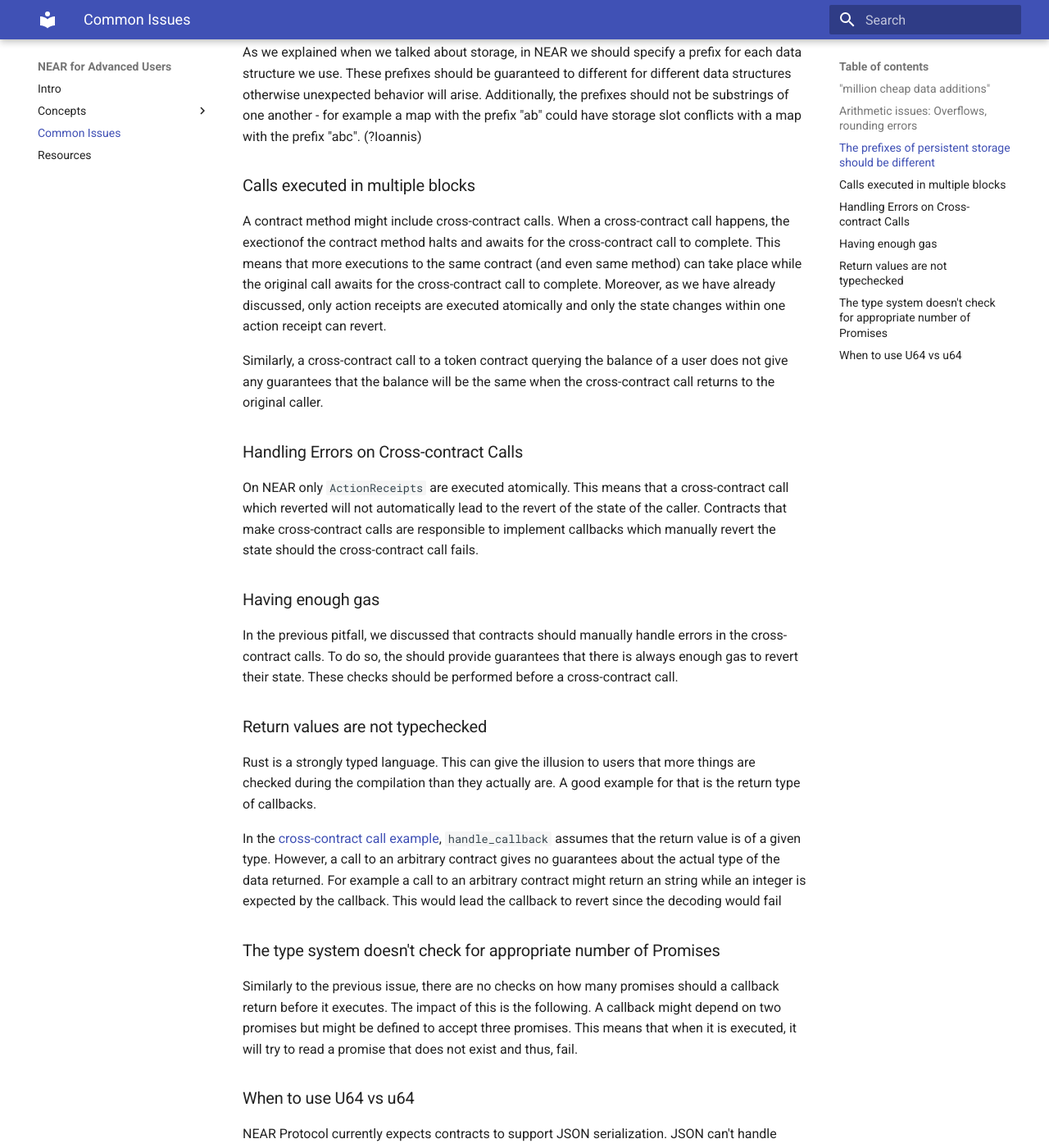
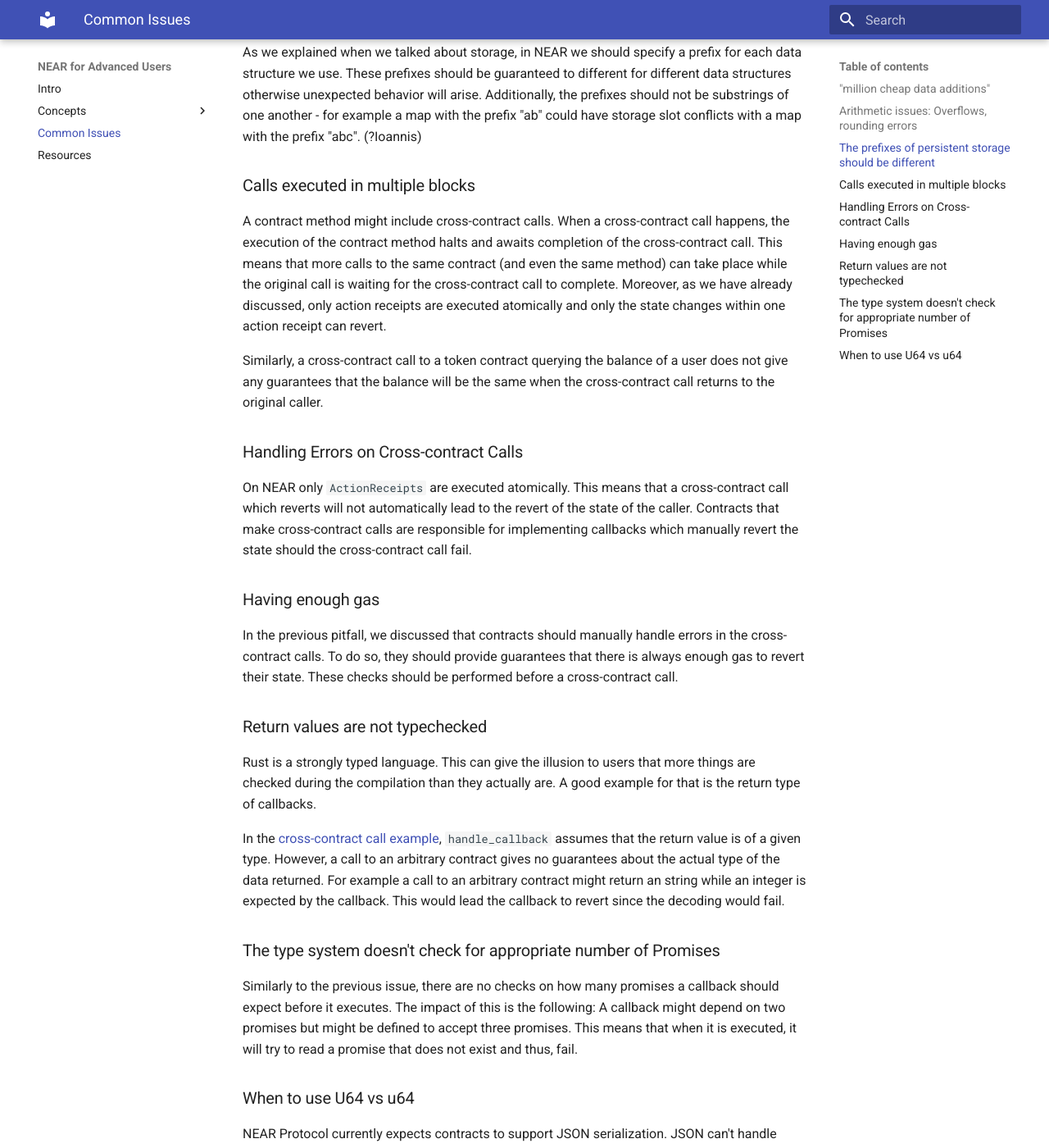
Before and after one commit to ChainSecurity/near-for-auditors, an MkDocs documentation site: the page built from docs/issues.md, in a window 1280 px wide and 1400 px high, scrolled down 770 px. Shown: the whole window at 82% size. Built offline with MkDocs 1.6.1 and Material for MkDocs 9.7.7, drawn with Linux system fonts in a browser that asks for light colours; some of the changed text lies outside the part shown.

Commit message:
Update issues

```diff
--- a/docs/issues.md
+++ b/docs/issues.md
@@ -19,28 +19,28 @@
 
 ### Calls executed in multiple blocks
 
-A contract method might include cross-contract calls. When a cross-contract call happens, the exectionof the contract method halts and awaits for the cross-contract call to complete. This means that more executions to the same contract (and even same method) can take place while the original call awaits for the cross-contract call to complete. Moreover, as we have already discussed, only action receipts are executed atomically and only the state changes within one action receipt can revert.
+A contract method might include cross-contract calls. When a cross-contract call happens, the execution of the contract method halts and awaits completion of the cross-contract call. This means that more calls to the same contract (and even the same method) can take place while the original call is waiting for the cross-contract call to complete. Moreover, as we have already discussed, only action receipts are executed atomically and only the state changes within one action receipt can revert.
 
 Similarly, a cross-contract call to a token contract querying the balance of a user does not give any guarantees that the balance will be the same when the cross-contract call returns to the original caller.
 
 ### Handling Errors on Cross-contract Calls
 
-On NEAR only ``ActionReceipts`` are executed atomically. This means that a cross-contract call which reverted will not automatically lead to the revert of the state of the caller. Contracts that make cross-contract calls are responsible to implement callbacks which manually revert the state should the cross-contract call fails.
+On NEAR only ``ActionReceipts`` are executed atomically. This means that a cross-contract call which reverts will not automatically lead to the revert of the state of the caller. Contracts that make cross-contract calls are responsible for implementing callbacks which manually revert the state should the cross-contract call fail.
 
 ### Having enough gas
 
-In the previous pitfall, we discussed that contracts should manually handle errors in the cross-contract calls. To do so, the should provide guarantees that there is always enough gas to revert their state. These checks should be performed before a cross-contract call.
+In the previous pitfall, we discussed that contracts should manually handle errors in the cross-contract calls. To do so, they should provide guarantees that there is always enough gas to revert their state. These checks should be performed before a cross-contract call.
 
 ### Return values are not typechecked
 
 Rust is a strongly typed language. This can give the illusion to users that more things are checked during the compilation than they actually are. A good example for that is the return type of callbacks.
 
-In the [cross-contract call example](cross-contract-calls.md), ``handle_callback`` assumes that the return value is of a given type. However, a call to an arbitrary contract gives no guarantees about the actual type of the data returned. For example a call to an arbitrary contract might return an string while an integer is expected by the callback. This would lead the callback to revert since the decoding would fail
+In the [cross-contract call example](cross-contract-calls.md), ``handle_callback`` assumes that the return value is of a given type. However, a call to an arbitrary contract gives no guarantees about the actual type of the data returned. For example a call to an arbitrary contract might return an string while an integer is expected by the callback. This would lead the callback to revert since the decoding would fail.
 
 ### The type system doesn't check for appropriate number of Promises
 
-Similarly to the previous issue, there are no checks on how many promises should a callback return before it executes. The impact of this is the following. A callback might depend on two promises but might be defined to accept three promises. This means that when it is executed, it will try to read a promise that does not exist and thus, fail.
+Similarly to the previous issue, there are no checks on how many promises a callback should expect before it executes. The impact of this is the following: A callback might depend on two promises but might be defined to accept three promises. This means that when it is executed, it will try to read a promise that does not exist and thus, fail.
 
 ### When to use U64 vs u64
 
-NEAR Protocol currently expects contracts to support JSON serialization. JSON can't handle large integers (above `2**53` bits). In order to support u64 and u128 integers users should make use of the serializable version of them, namely U64 and U128. ``json_types`` of ``near_sdk`` supports the conversion from U64 to u64 and U128 to u128. You can refer to [``near-sdk-docs`` ](https://github.com/near/sdk-docs/blob/93e2fa29f3f38fc3870d404555cf843b765ac34a/docs/contract-interface/serialization-interface.md) for more.
+NEAR Protocol currently expects contracts to support JSON serialization. JSON can't handle large integers (above `2**53` bits). In order to support u64 and u128 integers users should make use of the serializable version of them, namely U64 and U128. ``near_sdk::json_types`` supports the conversion between U64 and u64, as well as between U128 and u128. You can refer to [``near-sdk-docs`` ](https://github.com/near/sdk-docs/blob/93e2fa29f3f38fc3870d404555cf843b765ac34a/docs/contract-interface/serialization-interface.md) for more.
```
